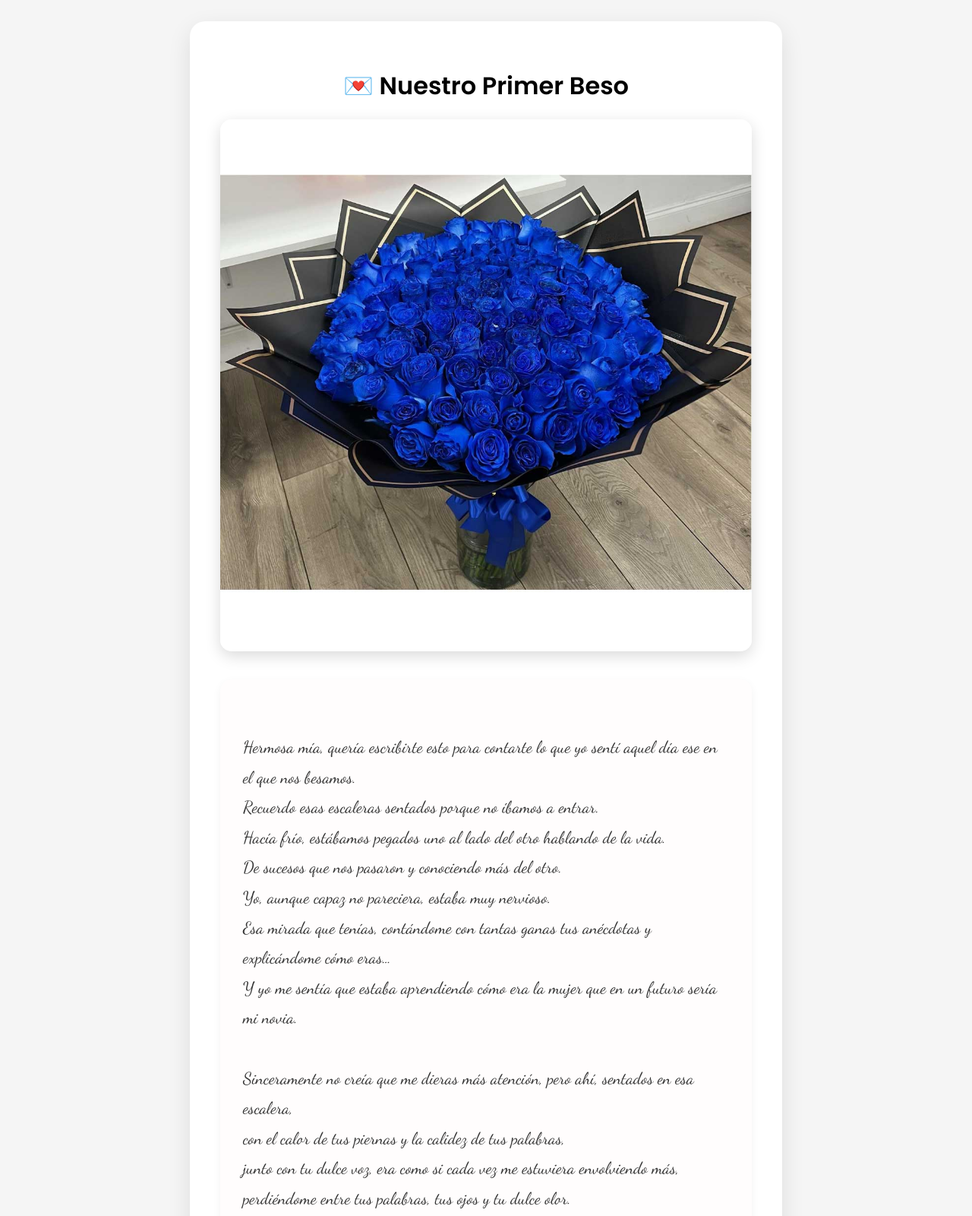
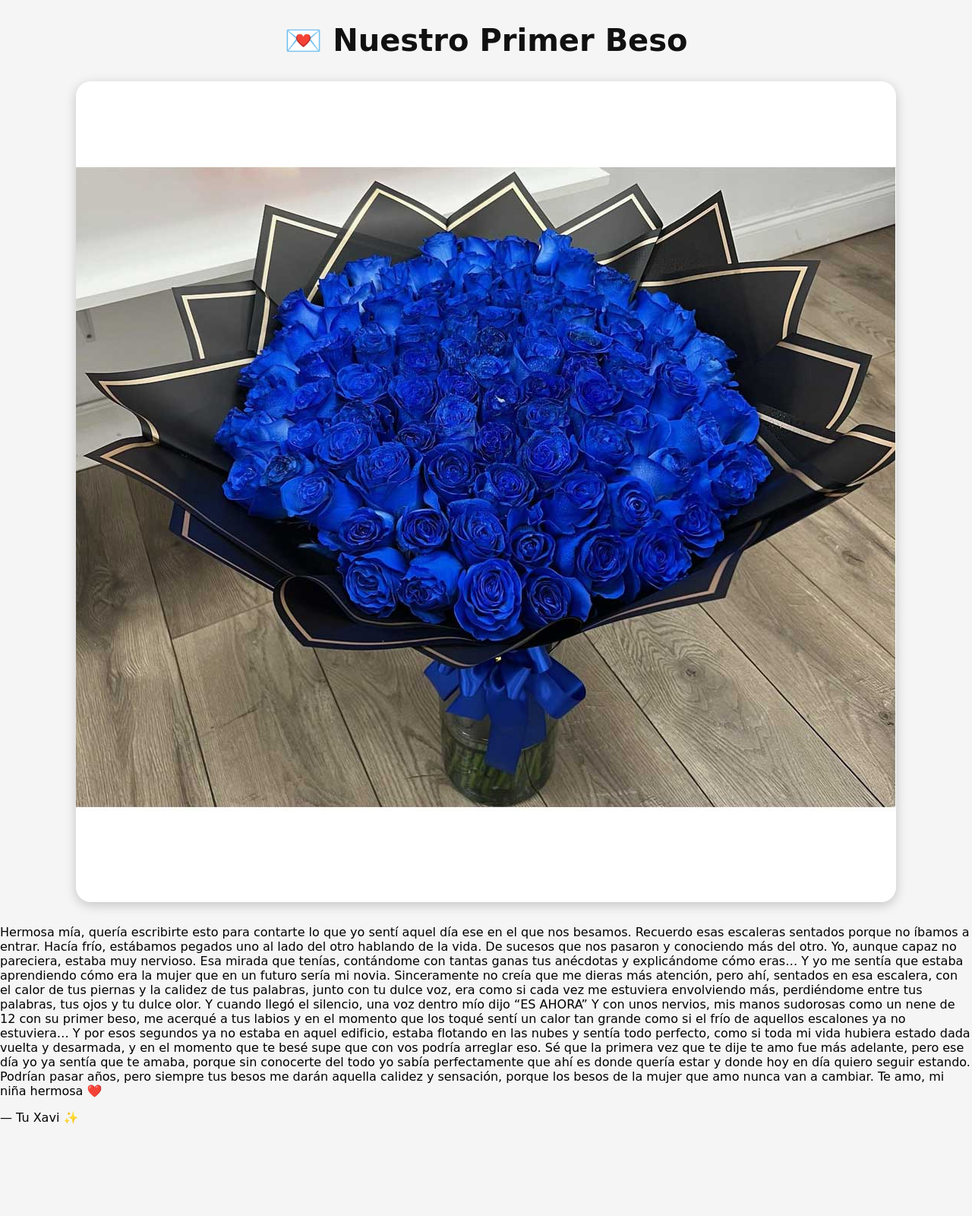
Before and after one commit to xavi-di16/6M, a plain HTML site: page index.html in a window 1280 px wide. Shown: the top 1600 px of the page at 76% size. After the commit the page ends 1496 px from the top, so only its background shows below. Drawn offline with Linux system fonts and the light colour scheme.

Commit message:
Update style.css

```diff
--- a/style.css
+++ b/style.css
@@ -1,111 +1,40 @@
-@import url('https://fonts.googleapis.com/css2?family=Dancing+Script&family=Poppins:wght@300;400;600&display=swap');
-
 body {
-  font-family: 'Poppins', sans-serif;
   background-color: #f5f5f5;
-  color: #333;
-  padding: 20px;
-  animation: fadeIn 1s ease;
+  font-family: 'Dancing Script', cursive;
+  margin: 0;
+  padding: 0;
 }
 
-.container {
-  max-width: 700px;
-  margin: 0 auto;
+h1 {
+  text-align: center;
+  margin-top: 30px;
+  font-size: 40px;
+  color: #111;
+}
+
+img {
+  display: block;
+  margin: 30px auto;
+  max-width: 90%;
+  border-radius: 20px;
+  box-shadow: 0 4px 15px rgba(0, 0, 0, 0.2);
+}
+
+.contenedor-carta {
+  max-width: 90%;
+  margin: 20px auto;
+  padding: 20px;
   background-color: white;
-  padding: 40px;
   border-radius: 20px;
-  box-shadow: 0 10px 30px rgba(0, 0, 0, 0.1);
-  animation: slideUp 0.8s ease;
+  box-shadow: 0 4px 20px rgba(0, 0, 0, 0.1);
+  font-size: 20px;
+  line-height: 1.8;
+  color: #222;
   text-align: center;
 }
 
-h1 {
-  font-size: 32px;
-  margin-bottom: 20px;
-  font-weight: 600;
-  color: #000;
-}
-
-.image {
-  width: 100%;
-  border-radius: 15px;
-  margin-bottom: 30px;
-  box-shadow: 0 6px 20px rgba(0, 0, 0, 0.15);
-  transition: transform 0.3s ease;
-}
-
-.image:hover {
-  transform: scale(1.02);
-}
-
-.carta {
-  font-family: 'Dancing Script', cursive;
-  font-size: 22px;
-  line-height: 1.8;
-  color: #333;
-  white-space: pre-line;
-  text-align: left;
-  background-color: #fffdfd;
-  padding: 30px;
-  border-radius: 15px;
-  box-shadow: 0 4px 12px rgba(0,0,0,0.05);
-}
-
-.signature {
-  text-align: right;
-  font-style: italic;
-  font-weight: 300;
-  margin-top: 30px;
-  color: #666;
-}
-
-@keyframes fadeIn {
-  from { opacity: 0; }
-  to { opacity: 1; }
-}
-
-@keyframes slideUp {
-  from {
-    transform: translateY(50px);
-    opacity: 0;
-  }
-  to {
-    transform: translateY(0);
-    opacity: 1;
+@media (min-width: 600px) {
+  .contenedor-carta {
+    max-width: 600px;
   }
 }
-
-/* 🔁 RESPONSIVE DESIGN */
-@media (max-width: 768px) {
-  .container {
-    padding: 25px;
-  }
-
-  h1 {
-    font-size: 24px;
-  }
-
-  .carta {
-    font-size: 18px;
-    padding: 20px;
-  }
-
-  .signature {
-    font-size: 14px;
-  }
-}
-
-@media (max-width: 480px) {
-  .container {
-    padding: 20px 15px;
-  }
-
-  .carta {
-    font-size: 16px;
-    padding: 15px;
-  }
-
-  h1 {
-    font-size: 20px;
-  }
-}
```
